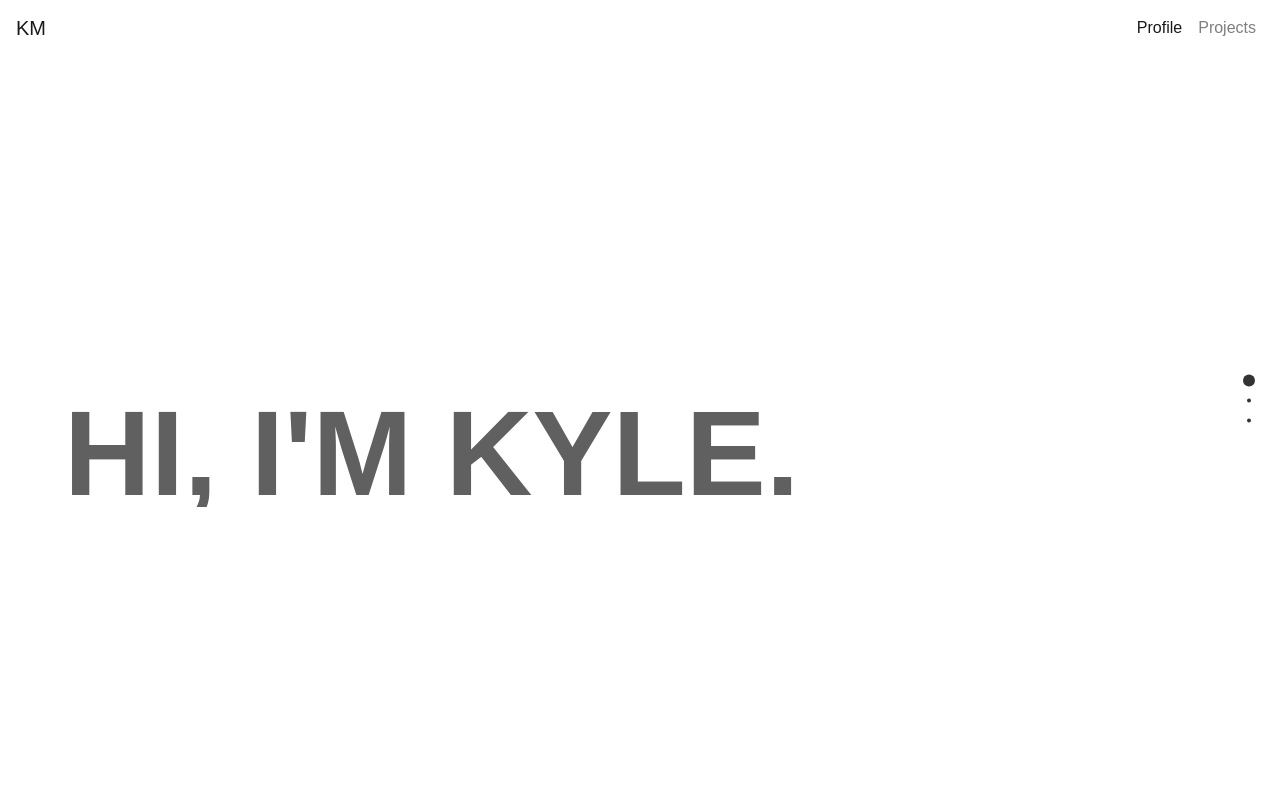
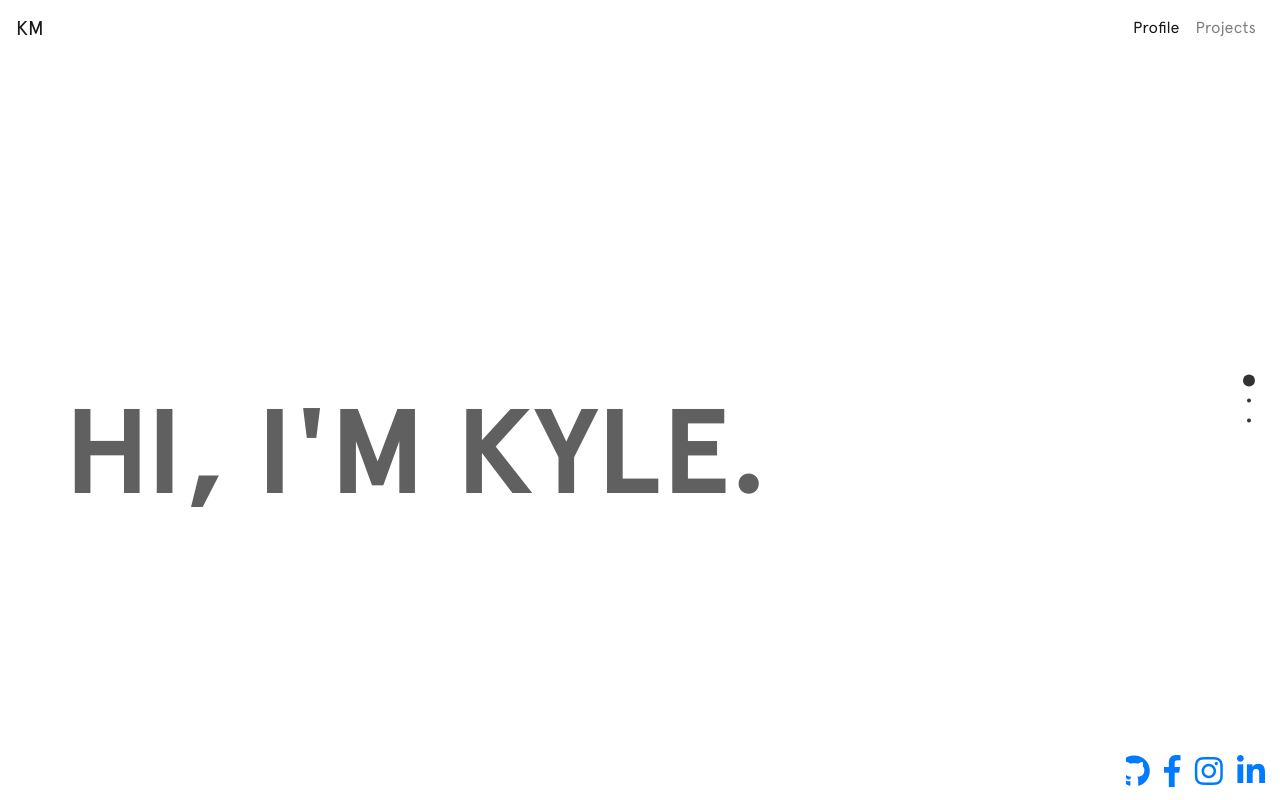
Before and after one commit to kylemas/kylemas.github.io, a plain HTML site: page index.html in a window 1280 px wide. Drawn offline with nearby package versions, Linux system fonts and the light colour scheme; files that its build step writes are made by us from their sources.

Commit message:
added icons, font

```diff
--- a/index.html
+++ b/index.html
@@ -46,6 +46,13 @@
       </div>
     </nav>
     <!-- END OF NAVBAR -->
+
+    <div class="icons">
+        <a href="https://github.com/kylemas"><i class="fab fa-github fa-2x"></i></a>
+        <a href="https://www.facebook.com/profile.php?id=698894160"><i class="fab fa-facebook-f fa-2x" href="https://www.facebook.com/profile.php?id=698894160"></i></a>
+        <a href="https://www.instagram.com/kylemas/"><i class="fab fa-instagram fa-2x"></i></a>
+        <a href="https://www.linkedin.com/in/kylemas/"><i class="fab fa-linkedin-in fa-2x"></i></a>
+    </div>
 
     <div id="fullpage">
         <div class="section landing" id="header">
--- a/website.css
+++ b/website.css
@@ -1,5 +1,5 @@
 body {
-    font-family: 'Apercu', sans-serif;
+    font-family: 'apercuregular';
 }
 
 a {
@@ -14,6 +14,7 @@ a {
 	line-height: 1;
 	color: #606060;
 	display: inline-block;
+    font-family: 'apercubold';
 }
 
 /* START of Animation for Header */
@@ -310,6 +311,17 @@ p {
     transform: rotate(0);
 }
 
+.icons {
+    position: fixed;
+    bottom: 10px;
+    right: 10px;
+}
+
+.fab {
+    padding: 0 5px;
+}
+
+
 #subheader {
     text-align: left;
     font-size: 30px;
@@ -317,7 +329,7 @@ p {
 }
 
 #fullpage{
-    padding: 0 12% 0 5%;
+    padding: 0 12% 20% 5%;
 }
 
 #aboutpar {
@@ -375,3 +387,87 @@ p {
 #underprojects{
     width: 135px;
 }
+
+
+/*! Generated by Font Squirrel (https://www.fontsquirrel.com) on November 19, 2018 */
+@font-face {
+    font-family: 'apercumedium_italic';
+    src: url('apercu_medium_italic-webfont.woff2') format('woff2'),
+         url('apercu_medium_italic-webfont.woff') format('woff');
+    font-weight: normal;
+    font-style: normal;
+
+}
+
+
+@font-face {
+    font-family: 'apercubold_italic';
+    src: url('apercu_bold_italic-webfont.woff2') format('woff2'),
+         url('apercu_bold_italic-webfont.woff') format('woff');
+    font-weight: normal;
+    font-style: normal;
+
+}
+
+@font-face {
+    font-family: 'apercumedium';
+    src: url('apercu_medium-webfont.woff2') format('woff2'),
+         url('apercu_medium-webfont.woff') format('woff');
+    font-weight: normal;
+    font-style: normal;
+
+}
+
+@font-face {
+    font-family: 'apercuitalic';
+    src: url('apercu_italic-webfont.woff2') format('woff2'),
+         url('apercu_italic-webfont.woff') format('woff');
+    font-weight: normal;
+    font-style: normal;
+
+}
+
+@font-face {
+    font-family: 'aperculight';
+    src: url('apercu_light-webfont.woff2') format('woff2'),
+         url('apercu_light-webfont.woff') format('woff');
+    font-weight: normal;
+    font-style: normal;
+
+}
+
+@font-face {
+    font-family: 'apercuregular';
+    src: url('apercu_regular-webfont.woff2') format('woff2'),
+         url('apercu_regular-webfont.woff') format('woff');
+    font-weight: normal;
+    font-style: normal;
+}
+
+@font-face {
+    font-family: 'aperculight_italic';
+    src: url('apercu_light_italic-webfont.woff2') format('woff2'),
+         url('apercu_light_italic-webfont.woff') format('woff');
+    font-weight: normal;
+    font-style: normal;
+
+}
+
+@font-face {
+    font-family: 'apercubold';
+    src: url('apercu_bold-webfont.woff2') format('woff2'),
+         url('apercu_bold-webfont.woff') format('woff');
+    font-weight: normal;
+    font-style: normal;
+
+}
+
+
+@font-face {
+    font-family: 'apercu_monoregular';
+    src: url('apercu_mono-webfont.woff2') format('woff2'),
+         url('apercu_mono-webfont.woff') format('woff');
+    font-weight: normal;
+    font-style: normal;
+
+}
```
Also changed, not shown: apercu_bold-webfont.woff (added), apercu_bold-webfont.woff2 (added), apercu_bold_italic-webfont.woff (added), apercu_bold_italic-webfont.woff2 (added), apercu_italic-webfont.woff (added), apercu_italic-webfont.woff2 (added), apercu_light-webfont.woff (added), apercu_light-webfont.woff2 (added), apercu_light_italic-webfont.woff (added), apercu_light_italic-webfont.woff2 (added), apercu_medium-webfont.woff (added), apercu_medium-webfont.woff2 (added), apercu_medium_italic-webfont.woff (added), apercu_medium_italic-webfont.woff2 (added), 4 more files. Lines whose indentation alone changed are shown as unchanged.
